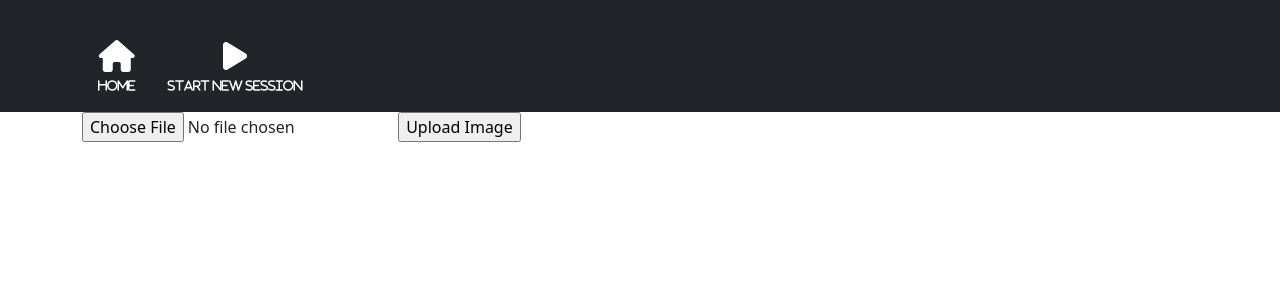
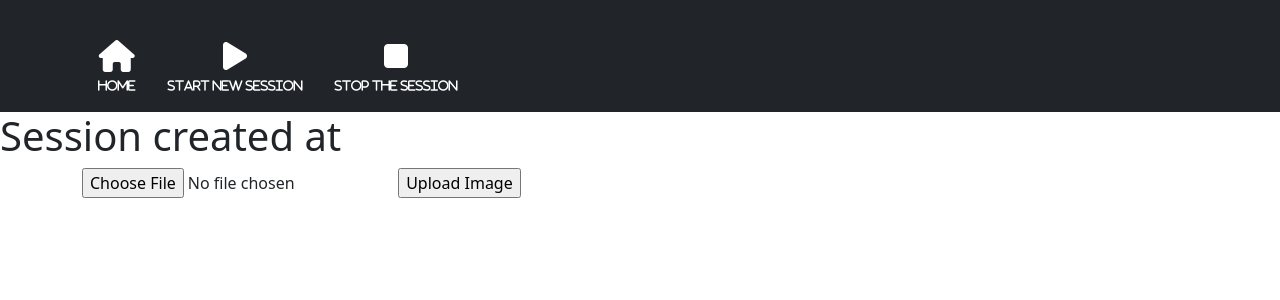
Before and after one commit to nikoladjor/Udacity_DogBreedClassifier, a Flask app: page /session in a window 1280 px wide. Shown: the top 300 px of the page. Run offline with Flask 2, Linux system fonts and the light colour scheme; some libraries are stand-ins or nearby versions.

Commit message:
updated templates

```diff
--- a/dog_classifier_app/templates/base.html
+++ b/dog_classifier_app/templates/base.html
@@ -25,17 +25,30 @@
                 </span>
               </a>
             </li>
+
             <li>
-              <a href="/session" class="nav-link text-white">
+              <a href="/create_session" class="nav-link text-white">
                 <span class="fa fa-stack fa-2x" style="width:fit-content">
                   <i class="fa fa-solid fa-play fa-stack-1x"></i>
                   <span class="banner-icon-text">
                     Start New Session
                   </span>
                 </span>
-
               </a>
             </li>
+
+            <li>
+              {# TODO: handle the link here #}
+              <a href="/stop_session" class="nav-link text-white">
+                <span class="fa fa-stack fa-2x" style="width:fit-content">
+                  <i class="fa fa-solid fa-stop fa-stack-1x"></i>
+                  <span class="banner-icon-text">
+                    Stop the session
+                  </span>
+                </span>
+              </a>
+            </li>
+
           </ul>
         </div>
 
--- /dev/null
+++ b/dog_classifier_app/templates/classifier_session/session_info.html
@@ -0,0 +1,3 @@
+<div>
+    <h1>Session created at {{session['date_pp']}}</h1>
+</div>
--- a/dog_classifier_app/templates/classifier_session/upload_image.html
+++ b/dog_classifier_app/templates/classifier_session/upload_image.html
@@ -4,8 +4,9 @@
     <h1>{% block title%}Upload Image{% endblock %}</h1>
 {% endblock header %}
 
+
 {% block content %}
-
+{% include "classifier_session/session_info.html" %}
 <div class="container">
     <form action = "http://localhost:5000/face_detector" method = "POST" enctype = "multipart/form-data">
         <input type = "file" name = "file" />
```
Also changed, not shown: dog_classifier_app/templates/bad_session.html (added, +7 -0 lines), dog_classifier_app/templates/classifier_session/create_session_form.html (added, +17 -0 lines), dog_classifier_app/templates/classifier_session/show_result.html (+4 -3 lines).
